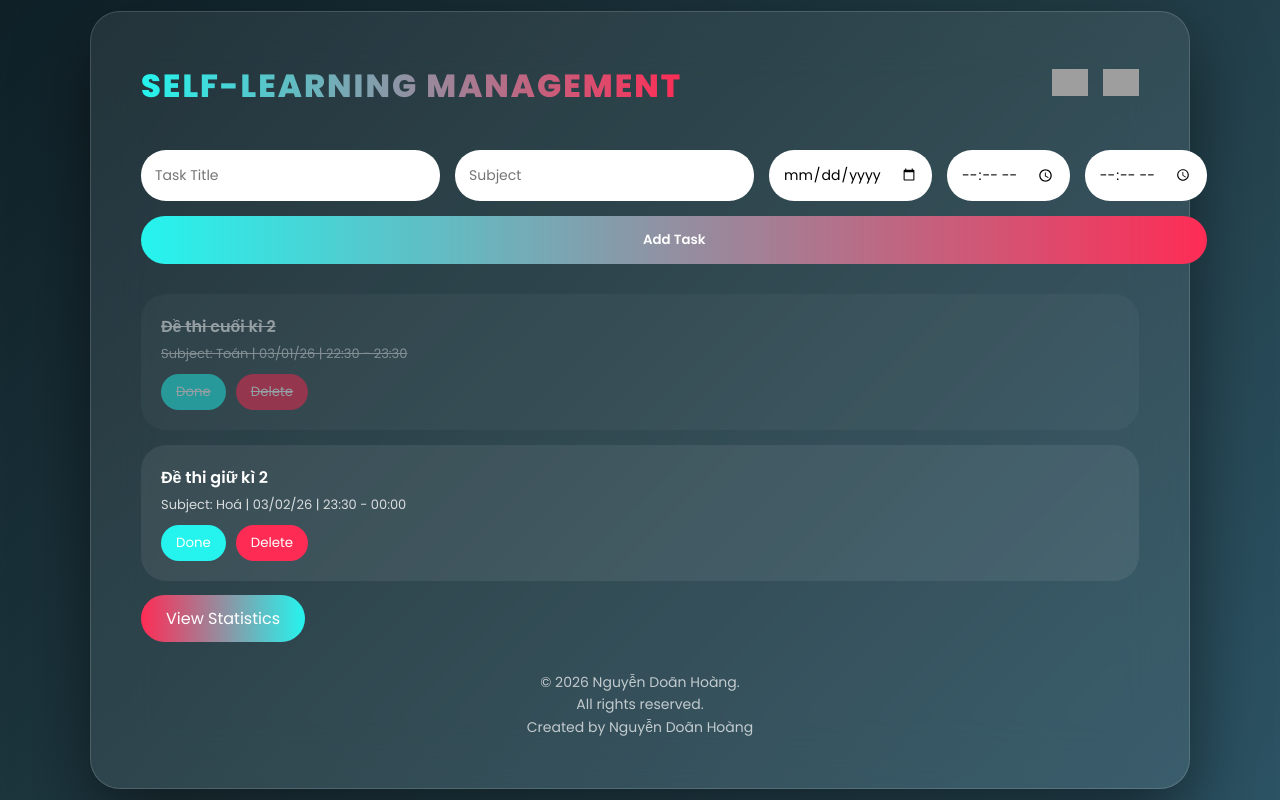
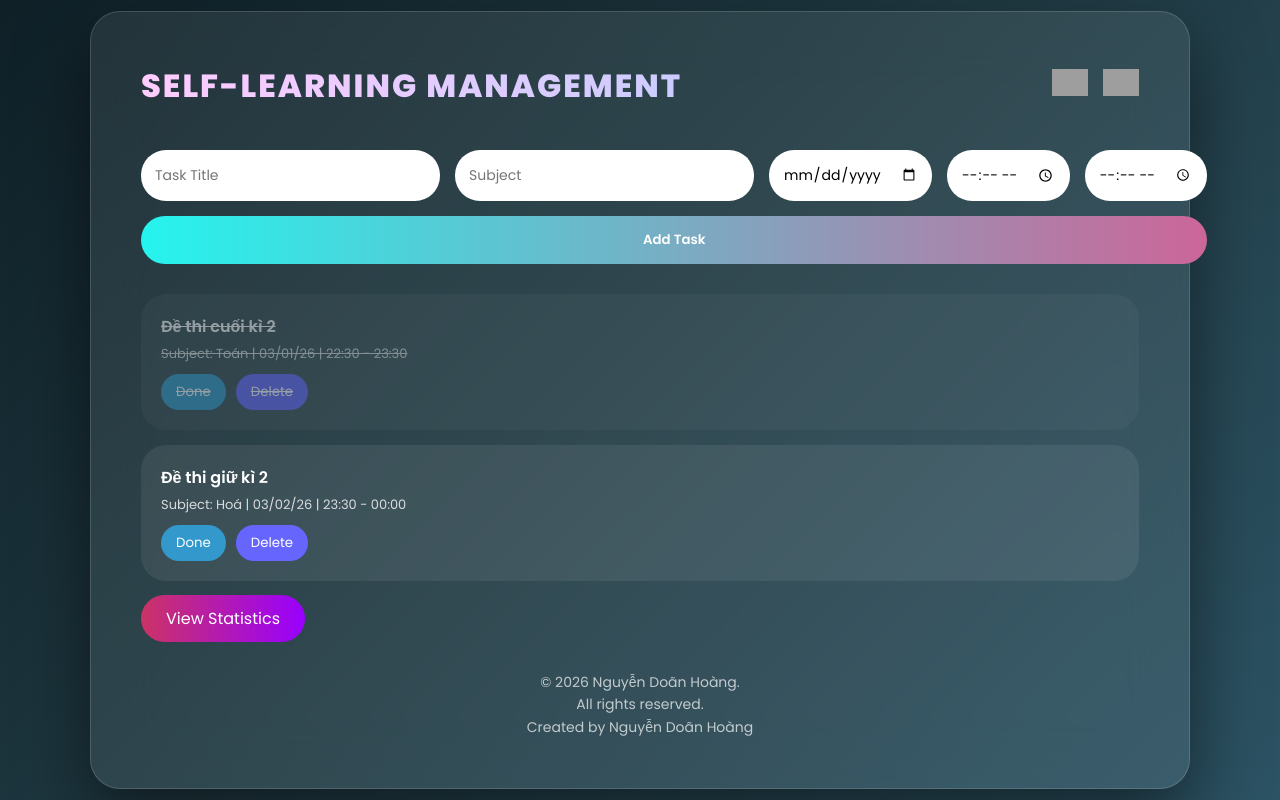
Before and after one commit to ndhoang1401-ops/self-learning-management, a Flask app: page / in a window 1280 px wide. Run offline with Flask 3, Linux system fonts and the light colour scheme; grey boxes are pictures that could not be loaded.

Commit message:
update styles for gradient backgrounds and button colors

```diff
--- a/templates/index.html
+++ b/templates/index.html
@@ -50,7 +50,7 @@ body{
     font-size:32px;
     font-weight:800;
     text-transform:uppercase;
-    background:linear-gradient(90deg,#25f4ee,#fe2c55);
+    background:linear-gradient(90deg,#FFCCFF,#CCCCFF);
     background-clip:text;
     -webkit-background-clip:text;
     color:transparent;
@@ -94,7 +94,7 @@ input{
     padding:14px;
     border:none;
     border-radius:30px;
-    background:linear-gradient(90deg,#25f4ee,#fe2c55);
+    background:linear-gradient(90deg,#25f4ee,#CC6699);
     color:white;
     font-weight:600;
     cursor:pointer;
@@ -144,8 +144,8 @@ li{
     cursor:pointer;
 }
 
-.done-btn{background:#25f4ee;color:black;}
-.delete-btn{background:#fe2c55;}
+.done-btn{background:#3399CC;color:black;}
+.delete-btn{background:#6666FF;}
 
 /* Bottom */
 .bottom{
@@ -154,7 +154,7 @@ li{
 
 .stats-btn{
     padding:12px 25px;
-    background:linear-gradient(90deg,#fe2c55,#25f4ee);
+    background:linear-gradient(90deg,#CC3366,#9900FF);
     border-radius:25px;
     text-decoration:none;
     color:white;
```
